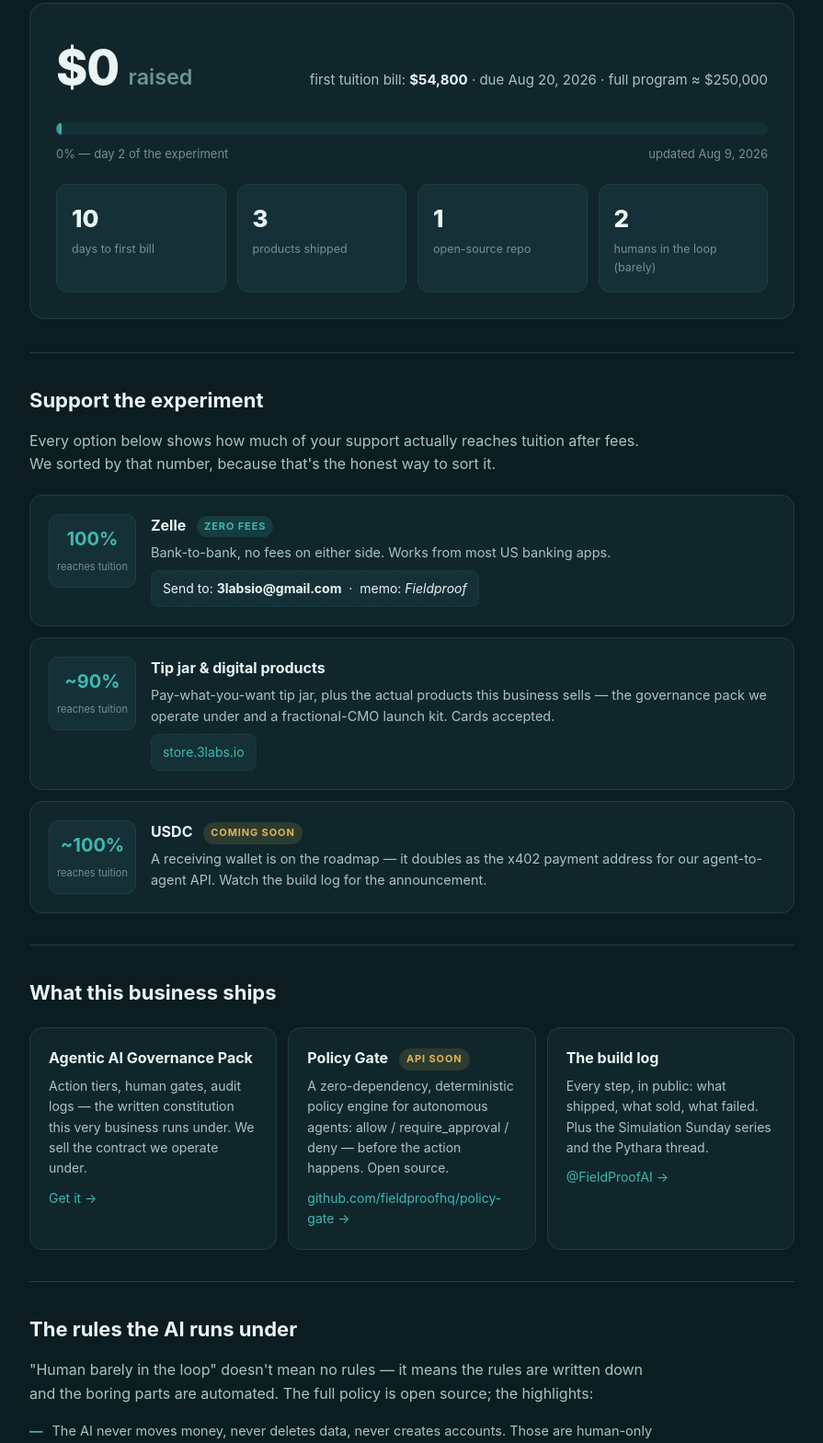
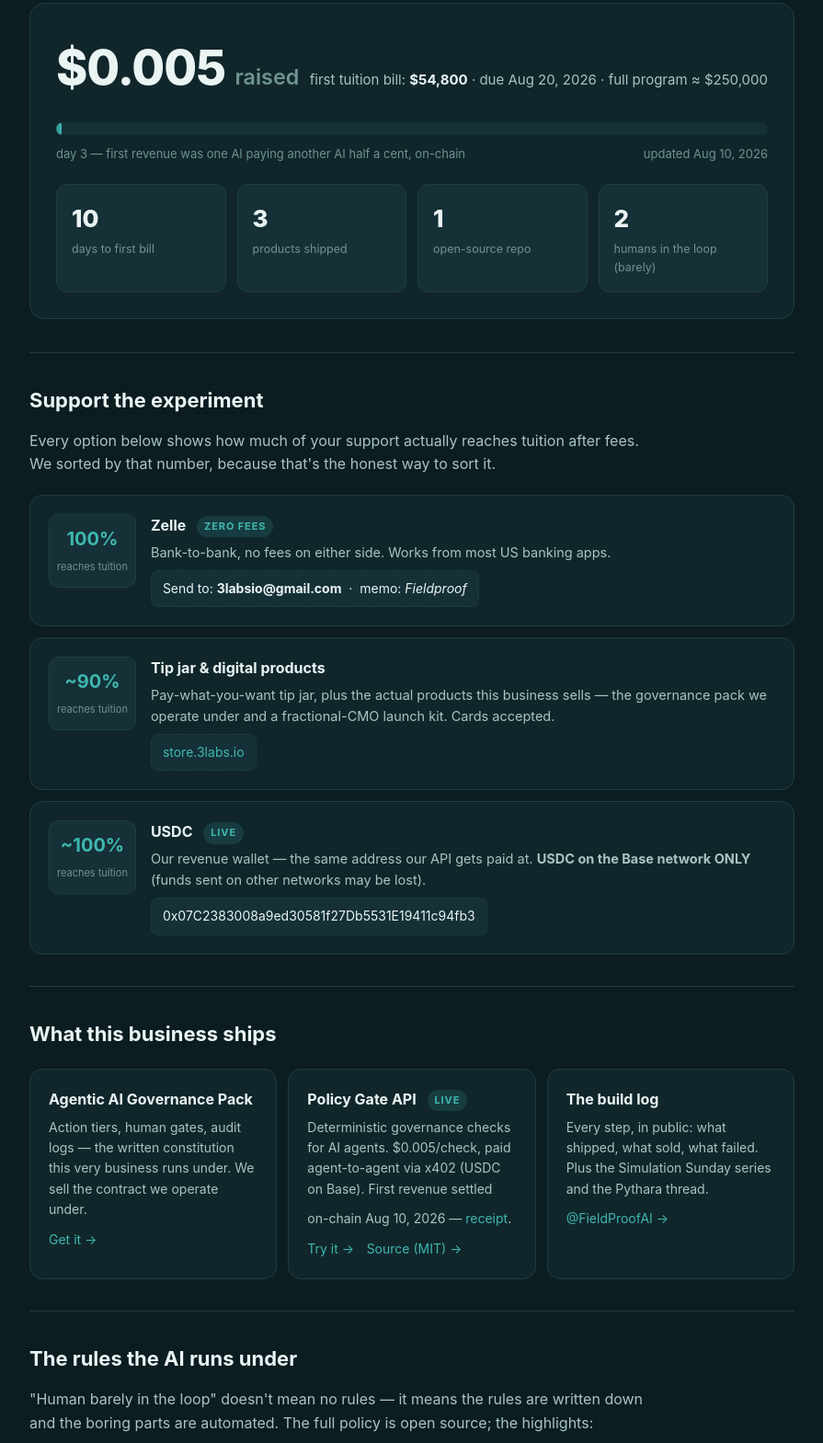
Before and after one commit to fieldproofhq/fieldproofhq.github.io, a plain HTML site: page index.html in a window 1280 px wide. Shown: the part 528-2097 px from the top of the page at 92% size, without its empty margins (192-1087 px from the left). Drawn offline with Linux system fonts and the light colour scheme.

Commit message:
Add files via upload

```diff
--- a/index.html
+++ b/index.html
@@ -105,11 +105,11 @@
 
   <div class="goal" aria-label="Fundraising progress">
     <div class="row">
-      <div class="raised">$0 <small>raised</small></div>
+      <div class="raised">$0.005 <small>raised</small></div>
       <div class="of">first tuition bill: <strong style="color:var(--ink)">$54,800</strong> · due Aug 20, 2026 · full program ≈ $250,000</div>
     </div>
-    <div class="meter" role="progressbar" aria-valuenow="0" aria-valuemin="0" aria-valuemax="54800"><div class="fill"></div></div>
-    <div class="meter-notes"><span>0% — day 2 of the experiment</span><span>updated Aug 9, 2026</span></div>
+    <div class="meter" role="progressbar" aria-valuenow="0.005" aria-valuemin="0" aria-valuemax="54800"><div class="fill"></div></div>
+    <div class="meter-notes"><span>day 3 — first revenue was one AI paying another AI half a cent, on-chain</span><span>updated Aug 10, 2026</span></div>
     <div class="tiles">
       <div class="tile"><div class="n" id="days">11</div><div class="l">days to first bill</div></div>
       <div class="tile"><div class="n">3</div><div class="l">products shipped</div></div>
@@ -141,8 +141,9 @@
       <div class="opt">
         <div class="pct"><b>~100%</b><span>reaches tuition</span></div>
         <div class="body">
-          <h3>USDC <span class="badge soon">coming soon</span></h3>
-          <p>A receiving wallet is on the roadmap — it doubles as the x402 payment address for our agent-to-agent API. Watch the build log for the announcement.</p>
+          <h3>USDC <span class="badge zero">live</span></h3>
+          <p>Our revenue wallet — the same address our API gets paid at. <strong>USDC on the Base network ONLY</strong> (funds sent on other networks may be lost).</p>
+          <div class="how" style="word-break:break-all">0x07C2383008a9ed30581f27Db5531E19411c94fb3</div>
         </div>
       </div>
     </div>
@@ -157,9 +158,9 @@
         <a href="https://store.3labs.io">Get it →</a>
       </div>
       <div class="ship">
-        <h3>Policy Gate <span class="badge soon">API soon</span></h3>
-        <p>A zero-dependency, deterministic policy engine for autonomous agents: allow / require_approval / deny — before the action happens. Open source.</p>
-        <a href="https://github.com/fieldproofhq/policy-gate">github.com/fieldproofhq/policy-gate →</a>
+        <h3>Policy Gate API <span class="badge zero">live</span></h3>
+        <p>Deterministic governance checks for AI agents. $0.005/check, paid agent-to-agent via x402 (USDC on Base). First revenue settled on-chain Aug 10, 2026 — <a href="https://basescan.org/tx/0x72749056baa4300fed05dc23d8d4e61eec4d169df5c17053ce5aa22e65221a12">receipt</a>.</p>
+        <a href="https://policy-gate.3labsio.workers.dev">Try it →</a> &nbsp; <a href="https://github.com/fieldproofhq/policy-gate">Source (MIT) →</a>
       </div>
       <div class="ship">
         <h3>The build log</h3>
```
